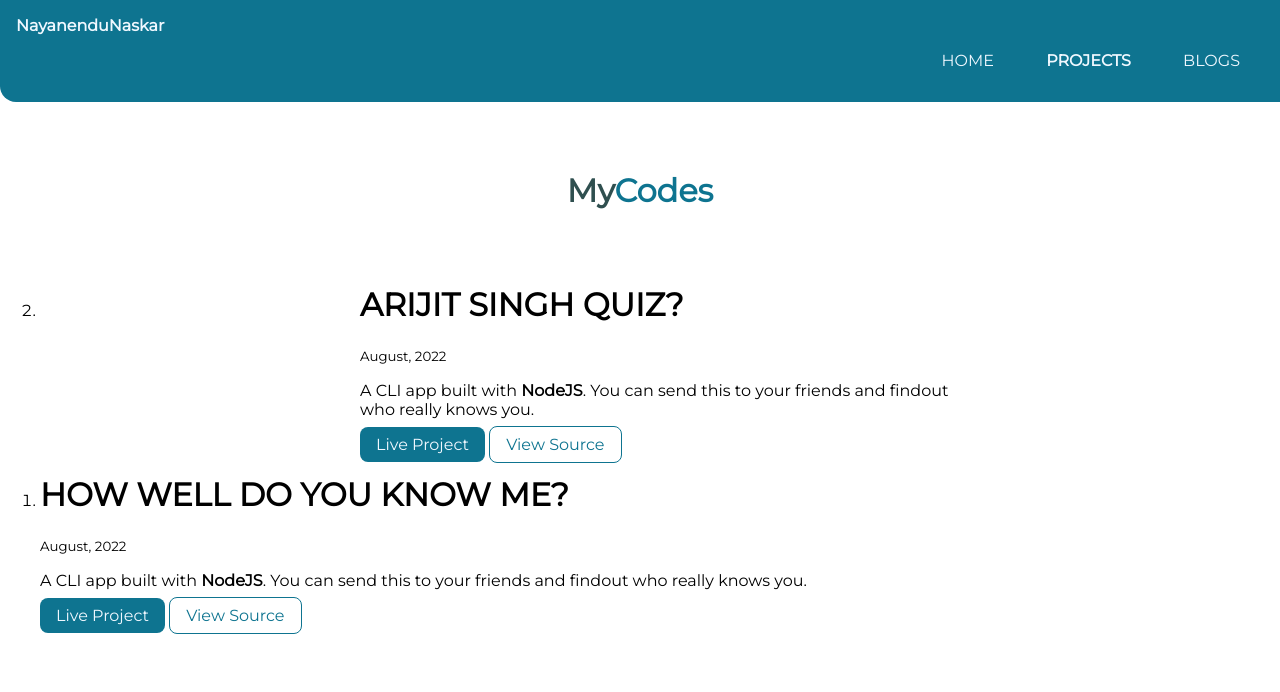
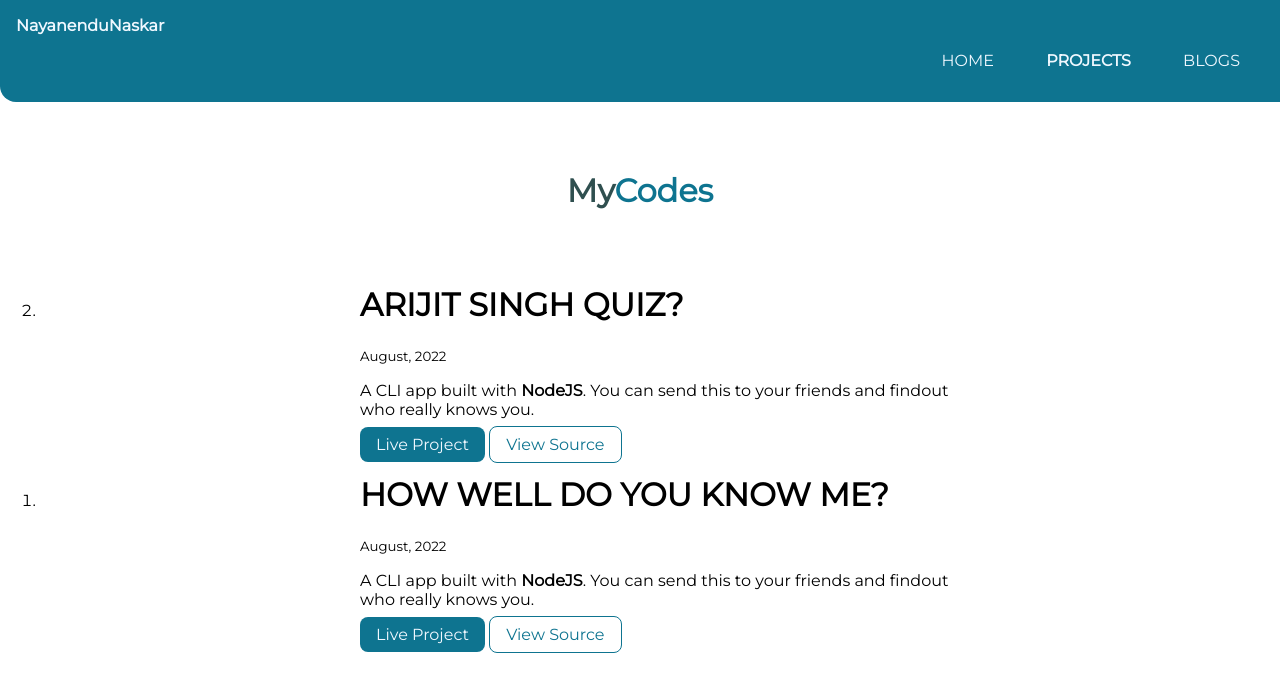
Before and after one commit to nayanendunaskar/neogcamp-lesson-3, a plain HTML site: page projects.html in a window 1280 px wide. Drawn offline with Linux system fonts and the light colour scheme.

Commit message:
minor change in projects

```diff
--- a/projects.html
+++ b/projects.html
@@ -48,13 +48,14 @@
         </li>
 
         <li>
-            <h1>HOW WELL DO YOU KNOW ME?</h1>
-            <small>August, 2022</small>
-            <p>A CLI app built with <strong>NodeJS</strong>. You can send this to your friends and findout who really knows you.</p>
+            <div class="container container-center"><h1>HOW WELL DO YOU KNOW ME?</h1>
+                <small>August, 2022</small>
+                <p>A CLI app built with <strong>NodeJS</strong>. You can send this to your friends and findout who really knows you.</p>
 
-            <a class="link link-primary" href="https://replit.com/@nayanendunaskar/function-qna#index.js">Live Project</a>
+                <a class="link link-primary" href="https://replit.com/@nayanendunaskar/function-qna#index.js">Live Project</a>
 
-            <a class="link link-secondary" href="https://replit.com/@nayanendunaskar/function-qna#index.js">View Source</a>
+                <a class="link link-secondary" href="https://replit.com/@nayanendunaskar/function-qna#index.js">View Source</a></div>
+
         </li>
 
     </ol>
```
